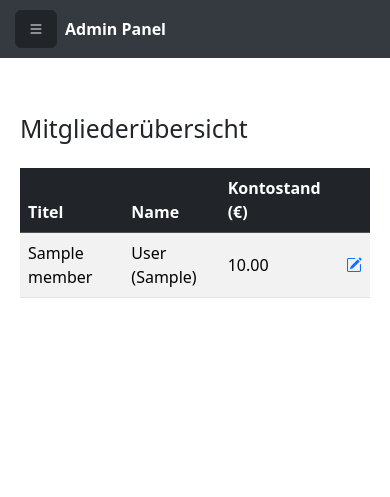
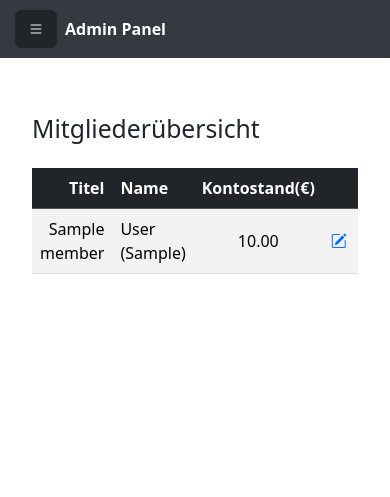
Before and after one commit to malyshev-vladimir/accounting_for_corps, a Flask app: template templates/admin_members.html in a window 390 px wide. Shown: the top 497 px of the page. Run offline with Flask 3, Linux system fonts and the light colour scheme; the template is opened without the code that fills it: most values are stand-ins (such as "Sample title", 1, 10 or a date in 2020).

Commit message:
style(admin): improve members table layout, alignment, and container responsiveness
- added creation date column (Erstellt am) to members table
- applied responsive visibility: creation date hides on screens < 992px
- added delete icon (bi-trash) per row with confirmation prompt
- centered balance column (Kontostand) using text-center
- ensured vertical alignment with align-middle on table
- added spacing and titles to edit/delete icons for clarity
- preserved responsive hiding of email column on small screens
- wrapped main admin content in Bootstrap container to restrict max width
- improves overall readability, structure, and responsiveness on all devices

```diff
--- a/app.py
+++ b/app.py
@@ -50,7 +50,12 @@
     Admin dashboard with table of all members.
     """
     members = load_all_members()
-    return render_template("admin_members.html", members=members)
+
+    # Sort by created_at
+    sorted_members = dict(
+        sorted(members.items(), key=lambda item: item[1].created_at, reverse=True)
+    )
+    return render_template("admin_members.html", members=sorted_members)
 
 
 @app.route('/admin/add_member', methods=['GET', 'POST'])
--- a/templates/admin_add_member.html
+++ b/templates/admin_add_member.html
@@ -1,6 +1,9 @@
 {% extends "admin_base.html" %}
 
 {% block content %}
+<div class="container mt-4">
+  <div class="row justify-content-center">
+    <div class="w-100" style="max-width: 576px;">
       <h2 class="mb-4">Neues Mitglied erstellen</h2>
       <form method="POST" action="/admin/add_member">
         <div class="mb-3">
@@ -42,4 +45,7 @@
 
         <button type="submit" class="btn btn-success w-100">Mitglied erstellen</button>
       </form>
+    </div>
+  </div>
+</div>
 {% endblock %}
--- a/templates/admin_base.html
+++ b/templates/admin_base.html
@@ -125,7 +125,9 @@
 
     <!-- Main content -->
     <div class="content">
-      {% block content %}{% endblock %}
+      <div class="container" style="max-width: 960px;">
+        {% block content %}{% endblock %}
+      </div>
     </div>
   </div>
 
--- a/templates/admin_members.html
+++ b/templates/admin_members.html
@@ -6,23 +6,31 @@
   <table class="table table-striped table-hover align-middle">
     <thead class="table-dark">
       <tr>
-        <th scope="col">Titel</th>
+        <th class="text-end" scope="col">Titel</th>
         <th scope="col">Name</th>
         <th class="d-none d-md-table-cell" scope="col">E-Mail</th>
-        <th scope="col">Kontostand (€)</th>
+        <th class="d-none d-lg-table-cell" scope="col">Erstellt am</th>
+        <th class="text-center" scope="col">Kontostand(€)</th>
         <th scope="col"></th> <!-- Edit icon column -->
+        <th scope="col"></th> <!-- Delete icon column -->
       </tr>
     </thead>
     <tbody>
       {% for member in members.values() %}
       <tr>
-        <td>{{ member.title }}</td>
+        <td class="text-end">{{ member.title }}</td>
         <td>{{ member.last_name }}{% if member.first_name %} ({{ member.first_name }}){% endif %}</td>
         <td class="d-none d-md-table-cell">{{ member.email }}</td>
-        <td>{{ "%.2f"|format(member.balance) }}</td>
+        <td class="d-none d-lg-table-cell">{{ member.created_at }}</td>
+        <td class="text-center">{{ "%.2f"|format(member.balance) }}</td>
         <td>
           <a href="/admin/edit_member?email={{ member.email }}" class="text-decoration-none text-primary">
             <i class="bi bi-pencil-square"></i>
+          </a>
+        </td>
+        <td>
+          <a href="/admin/delete_member?email={{ member.email }}" class="text-decoration-none text-danger" title="Löschen" onclick="return confirm('Bist du sicher, dass du dieses Mitglied löschen möchtest?');">
+            <i class="bi bi-trash"></i>
           </a>
         </td>
       </tr>
```
Lines whose indentation alone changed are shown as unchanged.
